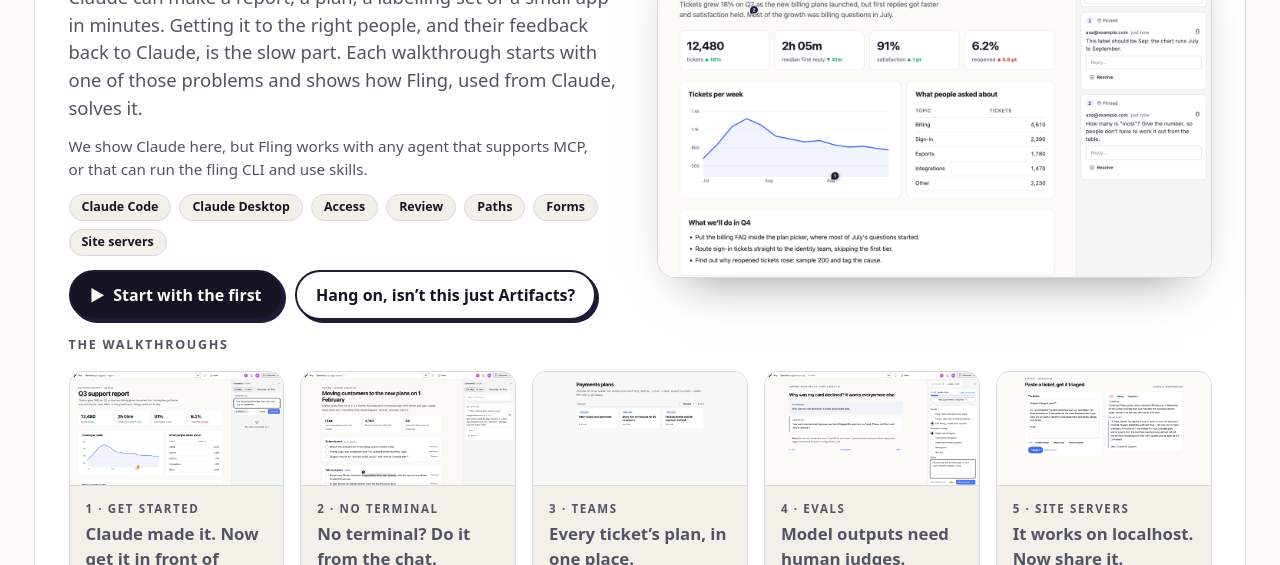
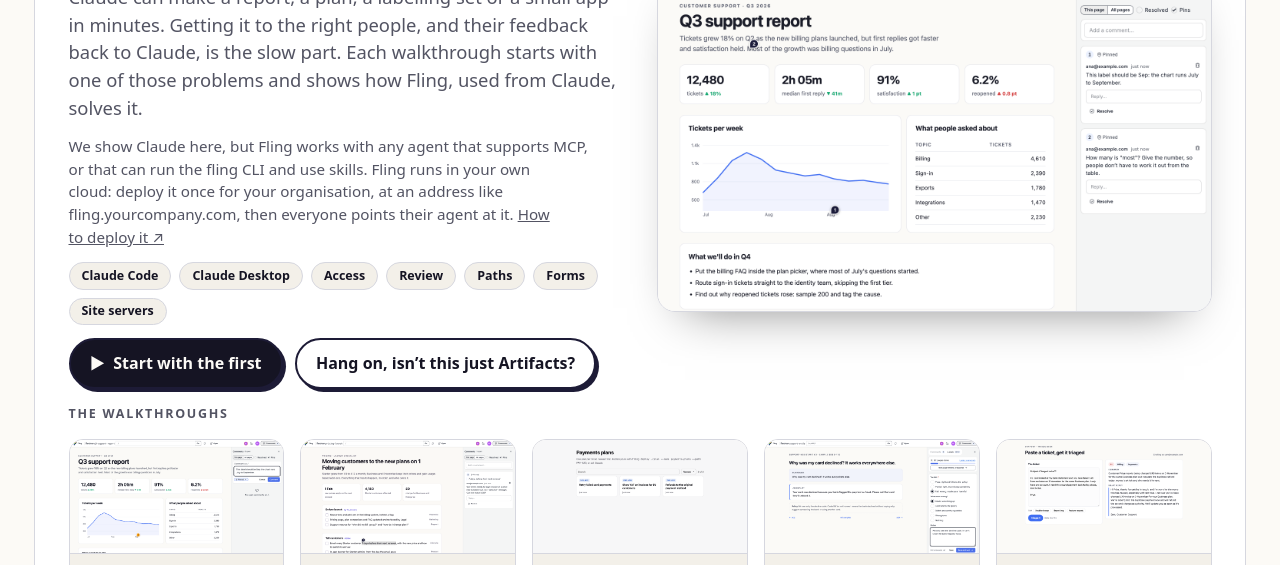
Before and after one commit to nearform/fling-walkthroughs, a website: page home/index.html in a window 1280 px wide. Shown: the part 216-781 px from the top of the page. Drawn offline with Linux system fonts and the light colour scheme; files that its build step writes are made by us from their sources; files whose address does not match are found by name.

Commit message:
Say that Fling runs in your own cloud, and link to how to deploy it
Co-Authored-By: Claude Opus 5.5 <noreply@anthropic.com>

```diff
--- a/home/index.html
+++ b/home/index.html
@@ -91,7 +91,7 @@
           <span class="eyebrow">Fling walkthroughs</span>
           <h1>Ask Claude. <span class="rainbow-text">Get a link.</span></h1>
           <p class="lead">Claude can make a report, a plan, a labelling set or a small app in minutes. Getting it to the right people, and their feedback back to Claude, is the slow part. Each walkthrough starts with one of those problems and shows how Fling, used from Claude, solves it.</p>
-          <p class="agents">We show Claude here, but Fling works with any agent that supports MCP, or that can run the fling CLI and use skills.</p>
+          <p class="agents">We show Claude here, but Fling works with any agent that supports MCP, or that can run the fling CLI and use skills. Fling runs in your own cloud: deploy it once for your organisation, at an address like fling.yourcompany.com, then everyone points their agent at it. <a href="https://github.com/nearform/fling#deploy" target="_blank" rel="noopener">How to deploy&nbsp;it&nbsp;↗</a></p>
           <div class="chips"><span class="chip">Claude Code</span><span class="chip">Claude Desktop</span><span class="chip">Access</span><span class="chip">Review</span><span class="chip">Paths</span><span class="chip">Forms</span><span class="chip">Site servers</span></div>
           <div class="actions">
             <a class="btn" href="get-started/">▶&nbsp; Start with the first</a>
```
Also changed, not shown: CLAUDE.md (+1 -0 lines), README.md.
